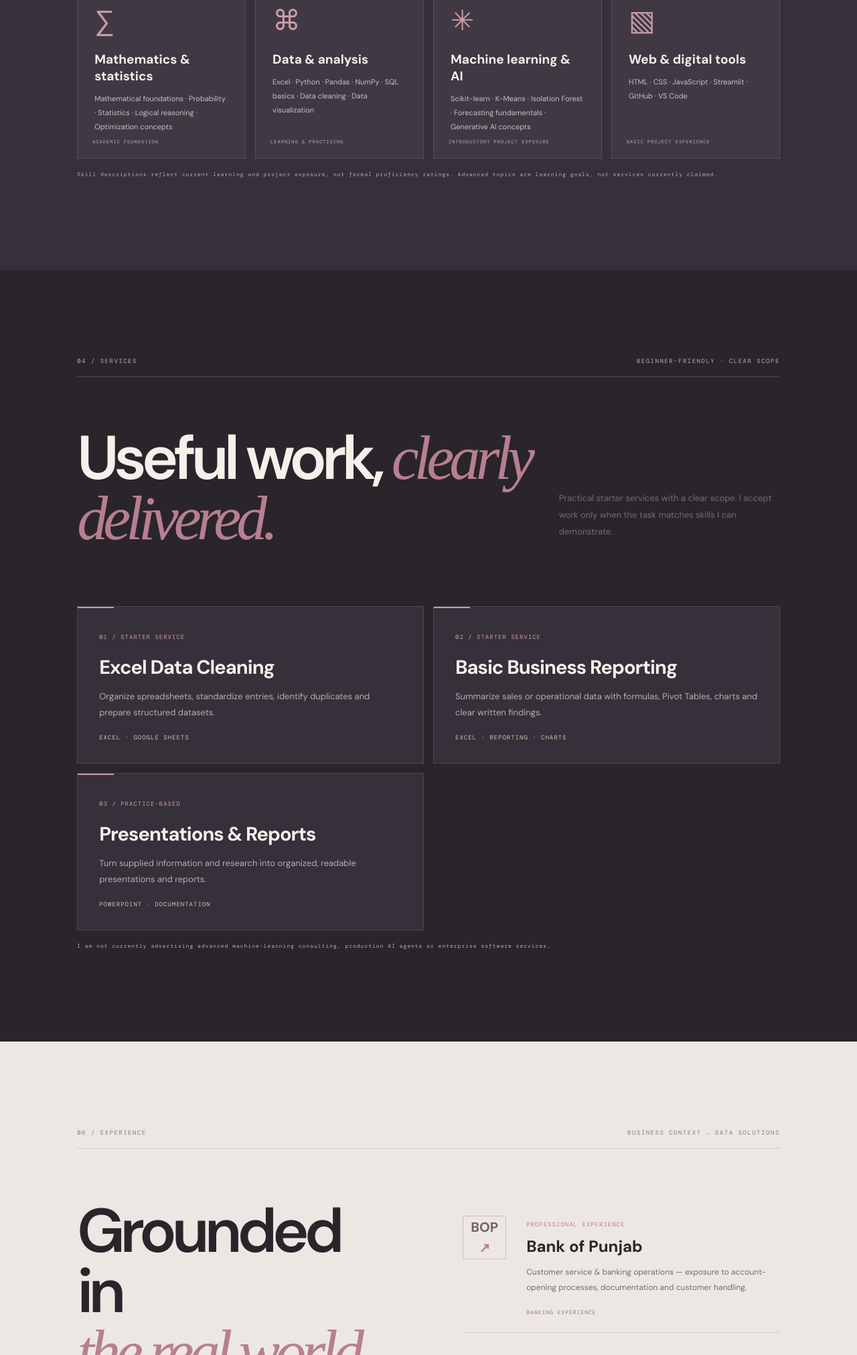
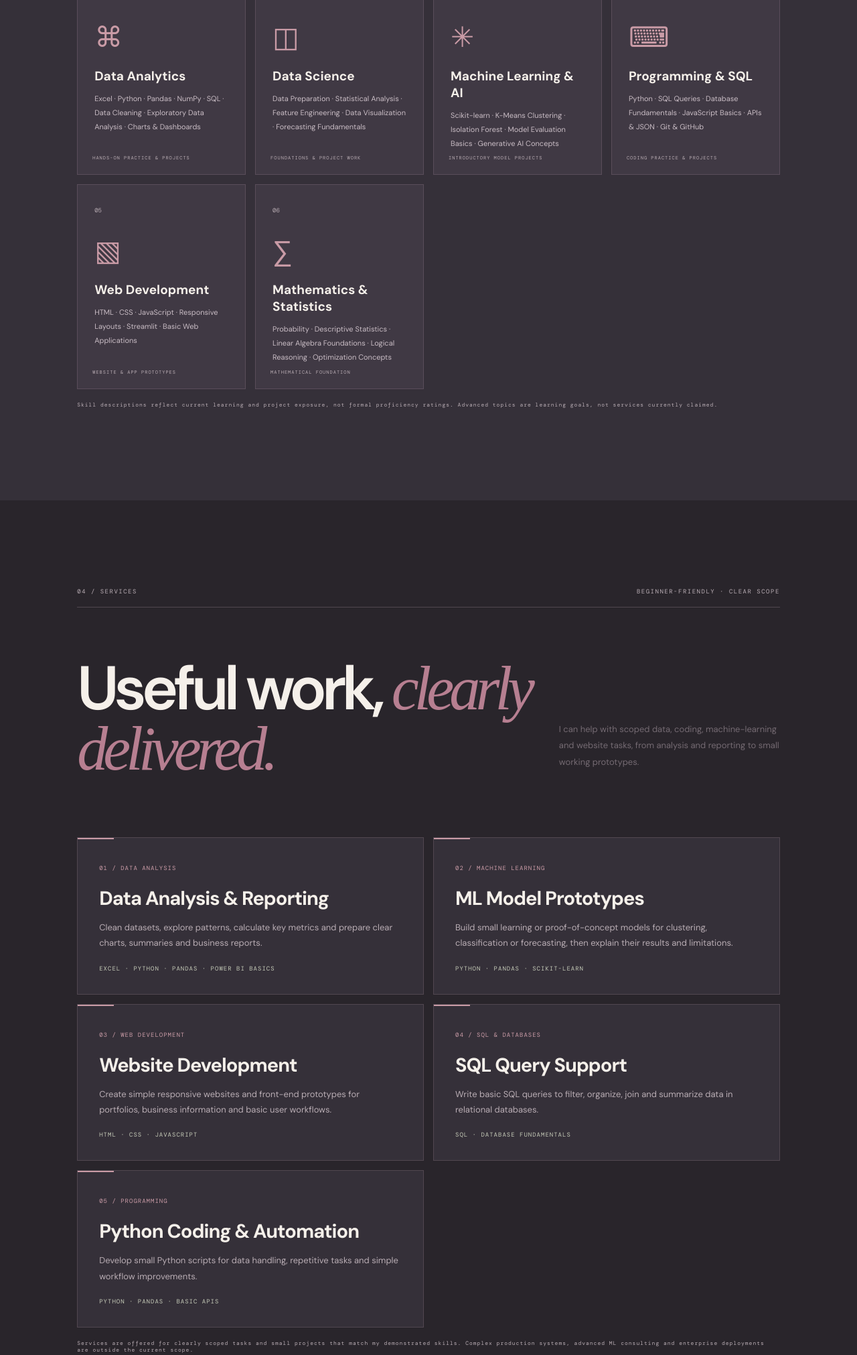
Before and after one commit to aqsa745-s/aqsa-shaheen-portfolio, a plain HTML site: page index.html in a window 1280 px wide. Shown: the part 5832-7855 px from the top of the page at 67% size. Drawn offline with nearby package versions, Linux system fonts and the light colour scheme; a web font is replaced by a local one.

Commit message:
Expand services and skills across analytics, data science, ML, SQL and web development

```diff
--- a/index.html
+++ b/index.html
@@ -85,20 +85,28 @@
 <section class="toolkit section-pad" id="toolkit">
   <div class="section-meta"><span>05 / SKILLS &amp; TOOLKIT</span><span>TOOLS ARE A MEANS, NOT THE GOAL</span></div>
   <h2 class="section-title">A growing <em>toolbox.</em></h2>
-  <p class="toolkit-intro">Skills grouped by area, with experience labels that reflect hands-on practice and current learning.</p>
+  <p class="toolkit-intro">Core areas across analytics, data science, machine learning, programming, SQL and web development. Tools listed reflect hands-on practice and current project exposure.</p>
   <div class="tool-grid">
-    <article class="tool-card"><span class="tool-number">01</span><div class="tool-icon">∑</div><h3>Mathematics &amp; statistics</h3><p>Mathematical foundations · Probability · Statistics · Logical reasoning · Optimization concepts</p><div class="tool-level"><span>ACADEMIC FOUNDATION</span></div></article>
-    <article class="tool-card"><span class="tool-number">02</span><div class="tool-icon">⌘</div><h3>Data &amp; analysis</h3><p>Excel · Python · Pandas · NumPy · SQL basics · Data cleaning · Data visualization</p><div class="tool-level"><span>LEARNING &amp; PRACTISING</span></div></article>
-    <article class="tool-card"><span class="tool-number">03</span><div class="tool-icon">✳</div><h3>Machine learning &amp; AI</h3><p>Scikit-learn · K-Means · Isolation Forest · Forecasting fundamentals · Generative AI concepts</p><div class="tool-level"><span>INTRODUCTORY PROJECT EXPOSURE</span></div></article>
-    <article class="tool-card"><span class="tool-number">04</span><div class="tool-icon">▧</div><h3>Web &amp; digital tools</h3><p>HTML · CSS · JavaScript · Streamlit · GitHub · VS Code</p><div class="tool-level"><span>BASIC PROJECT EXPERIENCE</span></div></article>
+    <article class="tool-card"><span class="tool-number">01</span><div class="tool-icon">⌘</div><h3>Data Analytics</h3><p>Excel · Python · Pandas · NumPy · SQL · Data Cleaning · Exploratory Data Analysis · Charts &amp; Dashboards</p><div class="tool-level"><span>HANDS-ON PRACTICE &amp; PROJECTS</span></div></article>
+    <article class="tool-card"><span class="tool-number">02</span><div class="tool-icon">◫</div><h3>Data Science</h3><p>Data Preparation · Statistical Analysis · Feature Engineering · Data Visualization · Forecasting Fundamentals</p><div class="tool-level"><span>FOUNDATIONS &amp; PROJECT WORK</span></div></article>
+    <article class="tool-card"><span class="tool-number">03</span><div class="tool-icon">✳</div><h3>Machine Learning &amp; AI</h3><p>Scikit-learn · K-Means Clustering · Isolation Forest · Model Evaluation Basics · Generative AI Concepts</p><div class="tool-level"><span>INTRODUCTORY MODEL PROJECTS</span></div></article>
+    <article class="tool-card"><span class="tool-number">04</span><div class="tool-icon">⌨</div><h3>Programming &amp; SQL</h3><p>Python · SQL Queries · Database Fundamentals · JavaScript Basics · APIs &amp; JSON · Git &amp; GitHub</p><div class="tool-level"><span>CODING PRACTICE &amp; PROJECTS</span></div></article>
+    <article class="tool-card"><span class="tool-number">05</span><div class="tool-icon">▧</div><h3>Web Development</h3><p>HTML · CSS · JavaScript · Responsive Layouts · Streamlit · Basic Web Applications</p><div class="tool-level"><span>WEBSITE &amp; APP PROTOTYPES</span></div></article>
+    <article class="tool-card"><span class="tool-number">06</span><div class="tool-icon">∑</div><h3>Mathematics &amp; Statistics</h3><p>Probability · Descriptive Statistics · Linear Algebra Foundations · Logical Reasoning · Optimization Concepts</p><div class="tool-level"><span>MATHEMATICAL FOUNDATION</span></div></article>
   </div>
   <p class="level-disclaimer">Skill descriptions reflect current learning and project exposure, not formal proficiency ratings. Advanced topics are learning goals, not services currently claimed.</p>
 </section>
-<section class="services section-pad" id="services"><div class="section-meta"><span>04 / SERVICES</span><span>BEGINNER-FRIENDLY · CLEAR SCOPE</span></div><div class="work-heading"><h2 class="section-title">Useful work, <em>clearly delivered.</em></h2><p>Practical starter services with a clear scope. I accept work only when the task matches skills I can demonstrate.</p></div><div class="service-grid"><article class="service-card"><span>01 / STARTER SERVICE</span><h3>Excel Data Cleaning</h3><p>Organize spreadsheets, standardize entries, identify duplicates and prepare structured datasets.</p><small>EXCEL · GOOGLE SHEETS</small></article><article class="service-card"><span>02 / STARTER SERVICE</span><h3>Basic Business Reporting</h3><p>Summarize sales or operational data with formulas, Pivot Tables, charts and clear written findings.</p><small>EXCEL · REPORTING · CHARTS</small></article><article class="service-card"><span>03 / PRACTICE-BASED</span><h3>Presentations &amp; Reports</h3><p>Turn supplied information and research into organized, readable presentations and reports.</p><small>POWERPOINT · DOCUMENTATION</small></article></div><p class="level-disclaimer">I am not currently advertising advanced machine-learning consulting, production AI agents or enterprise software services.</p></section><section class="journey section-pad">
+<section class="services section-pad" id="services"><div class="section-meta"><span>04 / SERVICES</span><span>BEGINNER-FRIENDLY · CLEAR SCOPE</span></div><div class="work-heading"><h2 class="section-title">Useful work, <em>clearly delivered.</em></h2><p>I can help with scoped data, coding, machine-learning and website tasks, from analysis and reporting to small working prototypes.</p></div><div class="service-grid">
+<article class="service-card"><span>01 / DATA ANALYSIS</span><h3>Data Analysis &amp; Reporting</h3><p>Clean datasets, explore patterns, calculate key metrics and prepare clear charts, summaries and business reports.</p><small>EXCEL · PYTHON · PANDAS · POWER BI BASICS</small></article>
+<article class="service-card"><span>02 / MACHINE LEARNING</span><h3>ML Model Prototypes</h3><p>Build small learning or proof-of-concept models for clustering, classification or forecasting, then explain their results and limitations.</p><small>PYTHON · PANDAS · SCIKIT-LEARN</small></article>
+<article class="service-card"><span>03 / WEB DEVELOPMENT</span><h3>Website Development</h3><p>Create simple responsive websites and front-end prototypes for portfolios, business information and basic user workflows.</p><small>HTML · CSS · JAVASCRIPT</small></article>
+<article class="service-card"><span>04 / SQL &amp; DATABASES</span><h3>SQL Query Support</h3><p>Write basic SQL queries to filter, organize, join and summarize data in relational databases.</p><small>SQL · DATABASE FUNDAMENTALS</small></article>
+<article class="service-card"><span>05 / PROGRAMMING</span><h3>Python Coding &amp; Automation</h3><p>Develop small Python scripts for data handling, repetitive tasks and simple workflow improvements.</p><small>PYTHON · PANDAS · BASIC APIS</small></article>
+</div><p class="level-disclaimer">Services are offered for clearly scoped tasks and small projects that match my demonstrated skills. Complex production systems, advanced ML consulting and enterprise deployments are outside the current scope.</p></section><section class="journey section-pad">
   <div class="section-meta"><span>06 / EXPERIENCE</span><span>BUSINESS CONTEXT → DATA SOLUTIONS</span></div>
   <div class="journey-layout"><h2 class="section-title">Grounded in<br><em>the real world.</em></h2><div class="journey-card"><div class="journey-mark">BOP<span>↗</span></div><div><span class="project-no">PROFESSIONAL EXPERIENCE</span><h3>Bank of Punjab</h3><p>Customer service & banking operations — exposure to account-opening processes, documentation and customer handling.</p><span class="journey-caption">BANKING EXPERIENCE</span></div></div></div>
 </section>
-<section class="contact section-pad" id="contact"><div class="contact-grid"><div><div class="section-meta"><span>07 / CONTACT</span><span>YOUR TURN</span></div><h2>Have a good<br>problem? <em>Let's talk.</em></h2><p>I’m open to clearly scoped data tasks, project collaborations and opportunities to build useful solutions.</p><a class="button button-lime" href="mailto:aqsashaheen745@gmail.com">START A CONVERSATION ↗</a></div><div class="contact-side"><span class="contact-big">AQ<span>/</span>S</span><a href="mailto:aqsashaheen745@gmail.com">AQSA SHAHEEN ↗<small>EMAIL</small></a><a href="https://www.linkedin.com/in/aqsa-shaheen-9600b03b6" target="_blank" rel="noopener noreferrer">LINKEDIN ↗<small>LET'S CONNECT</small></a><a href="https://github.com/aqsa745-s" target="_blank" rel="noopener noreferrer">GITHUB ↗<small>CODE & PROJECTS</small></a><span class="location">BASED IN PAKISTAN</span></div></div></section>
+<section class="contact section-pad" id="contact"><div class="contact-grid"><div><div class="section-meta"><span>07 / CONTACT</span><span>YOUR TURN</span></div><h2>Have a good<br>problem? <em>Let's talk.</em></h2><p>I’m open to data analysis, SQL, Python, machine-learning prototype and website development projects with a clear scope.</p><a class="button button-lime" href="mailto:aqsashaheen745@gmail.com">START A CONVERSATION ↗</a></div><div class="contact-side"><span class="contact-big">AQ<span>/</span>S</span><a href="mailto:aqsashaheen745@gmail.com">AQSA SHAHEEN ↗<small>EMAIL</small></a><a href="https://www.linkedin.com/in/aqsa-shaheen-9600b03b6" target="_blank" rel="noopener noreferrer">LINKEDIN ↗<small>LET'S CONNECT</small></a><a href="https://github.com/aqsa745-s" target="_blank" rel="noopener noreferrer">GITHUB ↗<small>CODE & PROJECTS</small></a><span class="location">BASED IN PAKISTAN</span></div></div></section>
 </main>
 <footer class="footer"><a class="brand" href="#top">AQ<span>/</span>S</a><span>THINK CLEAR. BUILD USEFUL.</span><span>© <span id="year"></span> AQSA SHAHEEN</span><a href="#top">BACK TO TOP ↑</a></footer>
 <script src="script.js"></script>
```
